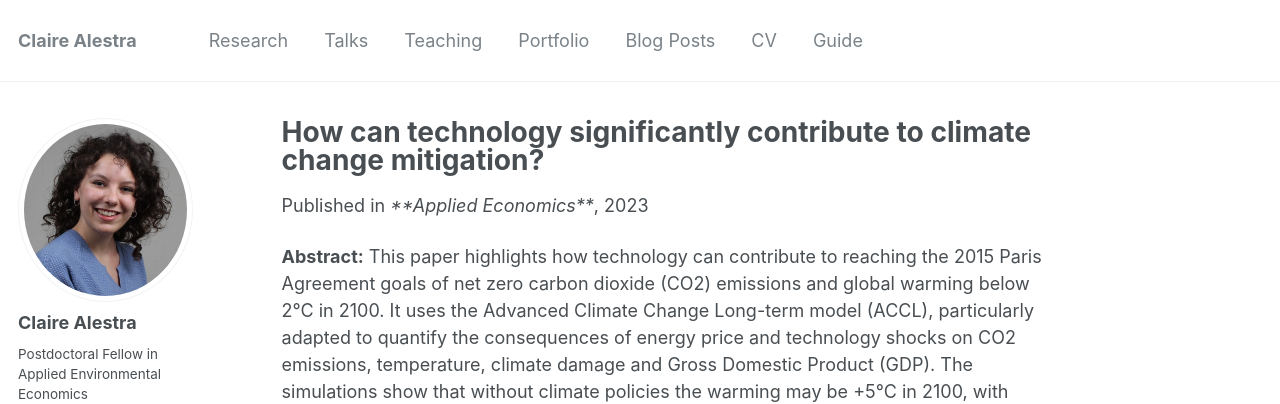
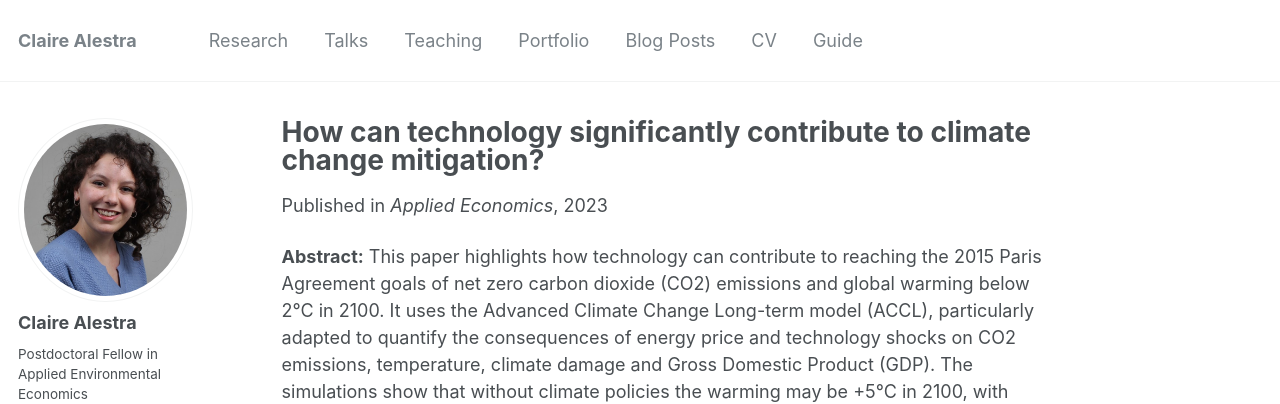
Before and after one commit to ClaireAlestra/ClaireAlestra.github.io, a Jekyll site: the page built from _publications/2015-10-01-paper-title-number-3.md, in a window 1280 px wide and 1298 px high. Shown: the top 404 px of the window. Built offline with Jekyll 4.4.1, drawn with Linux system fonts in a browser that asks for light colours.

```diff
--- a/_publications/2015-10-01-paper-title-number-3.md
+++ b/_publications/2015-10-01-paper-title-number-3.md
@@ -4,7 +4,7 @@ collection: publications
 permalink: /publication/2023-ACCL-technology
 excerpt: 'With Gilbert Cette, Valérie Chouard and Rémy Lecat'
 date: 2023-07-04
-venue: "**Applied Economics**"
+venue: "Applied Economics"
 paperurl:
 citation:
 ---
```
